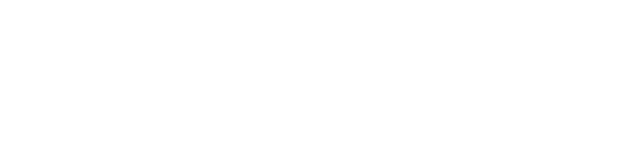
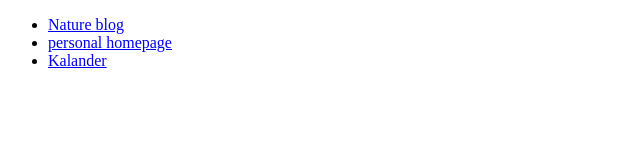
Before and after one commit to ZicoTempelaere/Web-Development1, a plain HTML site: page labo7/index.html in a window 1280 px wide. Shown: the whole page, without its empty margins (0-640 px from the left). Drawn offline with Linux system fonts and the light colour scheme.

Commit message:
Index pagina
Index pagina met linken naar elke labo en opdracht aangepast

```diff
--- a/labo7/index.html
+++ b/labo7/index.html
@@ -5,6 +5,10 @@
     <title>Index labo 7</title>
 </head>
 <body>
-
+<ul>
+    <li><a href="Opgave%20nature%20blog/index.html">Nature blog</a></li>
+    <li><a href="Uitbreiding%20personal%20Homepage/index.html">personal homepage</a></li>
+    <li><a href="Opdracht%20Kalender/index.html">Kalander</a></li>
+</ul>
 </body>
 </html>
```
Also changed, not shown: index.html (+1 -0 lines).
